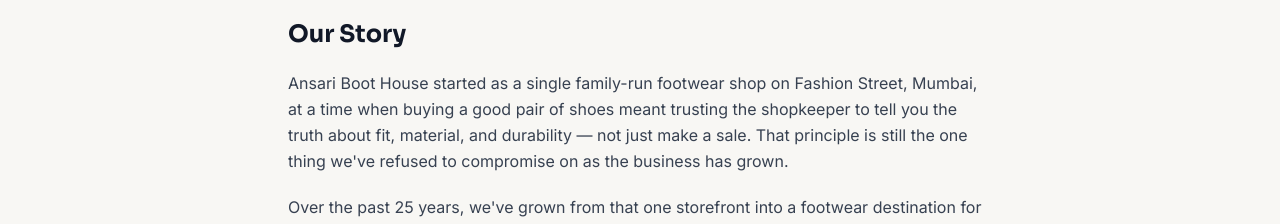
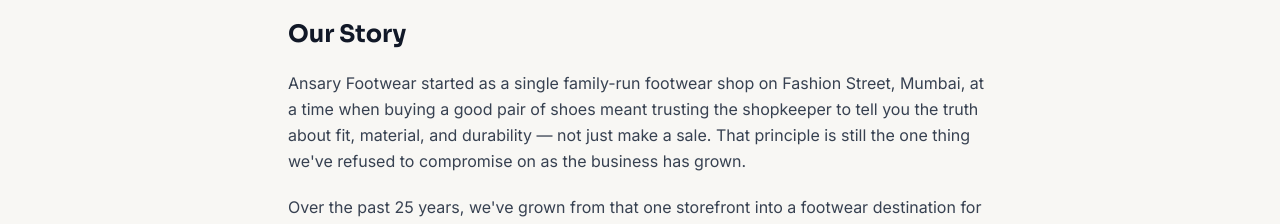
Before and after one commit to ufuq-tech-web/ansari-frontend, a Next.js app: page /about-us in a window 1280 px wide. Shown: the part 447-671 px from the top of the page. Built offline with nearby package versions, Linux system fonts and the light colour scheme; no server answers.

Commit message:
chore: rename brand to Ansary Footwear in page.tsx

```diff
--- a/src/app/about-us/page.tsx
+++ b/src/app/about-us/page.tsx
@@ -2,8 +2,8 @@
 import { ShieldCheck, Heart, Users, Truck } from 'lucide-react';
 
 export const metadata = {
-  title: 'About Us — Ansari Boot House',
-  description: 'Ansari Boot House has been serving families across India with quality, affordable footwear for over 25 years. Learn our story.',
+  title: 'About Us — Ansary Footwear',
+  description: 'Ansary Footwear has been serving families across India with quality, affordable footwear for over 25 years. Learn our story.',
   alternates: { canonical: '/about-us' },
 };
 
@@ -37,7 +37,7 @@
         <div className="prose-content space-y-5 text-charcoal-700 font-inter leading-relaxed">
           <h2 className="font-poppins font-bold text-charcoal-900 text-2xl">Our Story</h2>
           <p>
-            Ansari Boot House started as a single family-run footwear shop on Fashion Street, Mumbai, at a time when
+            Ansary Footwear started as a single family-run footwear shop on Fashion Street, Mumbai, at a time when
             buying a good pair of shoes meant trusting the shopkeeper to tell you the truth about fit, material, and
             durability — not just make a sale. That principle is still the one thing we've refused to compromise on
             as the business has grown.
```
